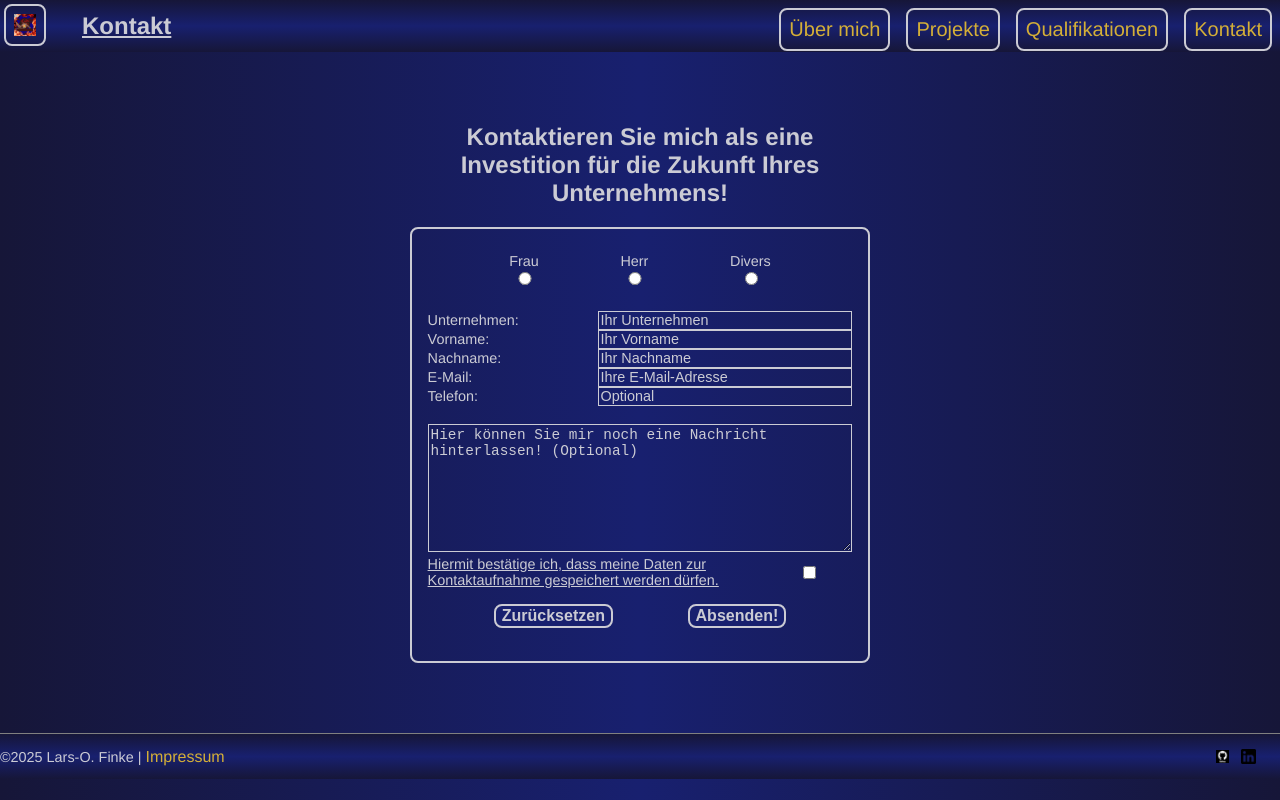
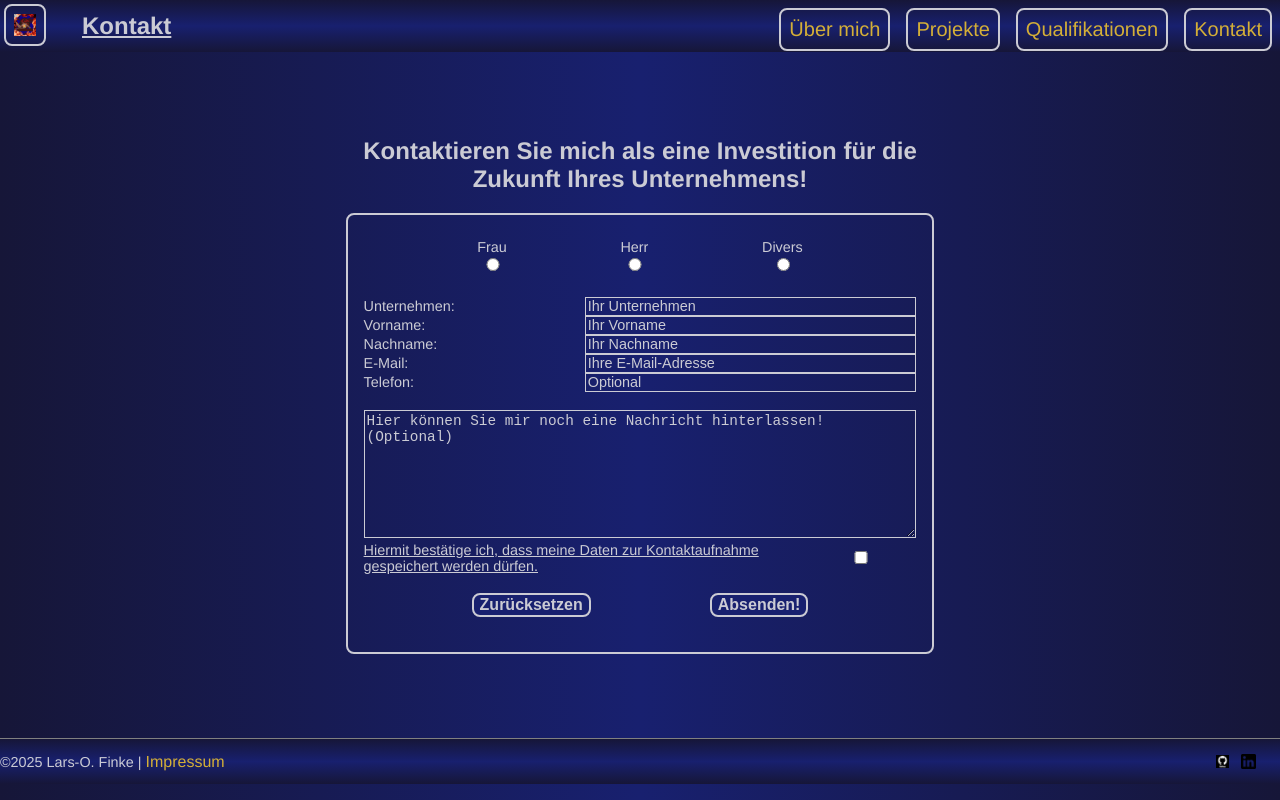
Before and after one commit to LarsOFinke/MyPortfolio, an Angular app in the folder frontend/: page /contact in a window 1280 px wide. Built offline with nearby package versions, Linux system fonts and the light colour scheme.

Commit message:
Revoked changes for the contact-page

```diff
--- a/frontend/src/app/components/contact-page/contact-page.component.css
+++ b/frontend/src/app/components/contact-page/contact-page.component.css
@@ -1,8 +1,16 @@
+#contact-form {
+  height: 86vh;
+}
+
 .bordered {
   padding: 1rem;
 }
 
 @media (min-width: 1023px) {
+  #contact-form {
+    height: 77vh;
+  }
+
   .custom-wrapper {
     width: 40%;
   }
--- a/frontend/src/app/components/contact-page/contact-page.component.html
+++ b/frontend/src/app/components/contact-page/contact-page.component.html
@@ -1,5 +1,5 @@
 <div class="centered">
-  <div class="custom-wrapper centered">
+  <div class="custom-wrapper centered" id="contact-form">
     <h2>
       Kontaktieren Sie mich als eine Investition für die Zukunft Ihres
       Unternehmens!
```
